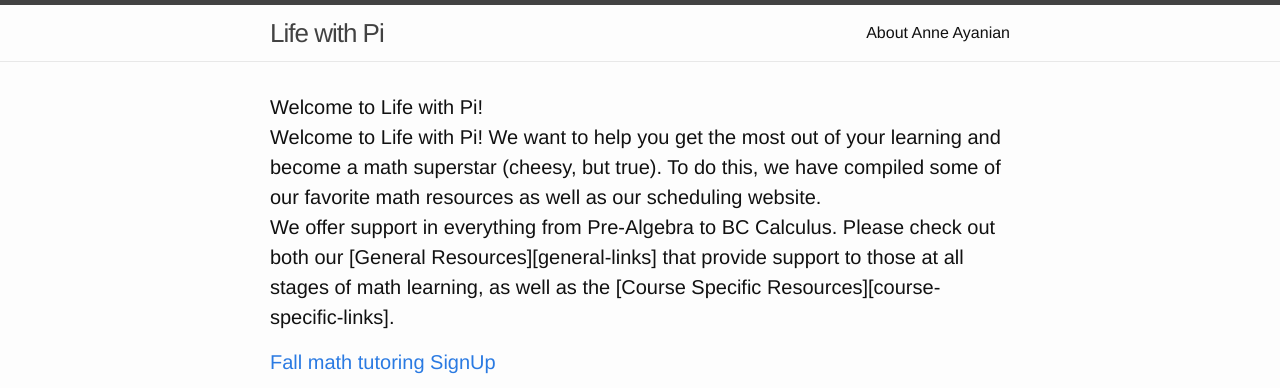
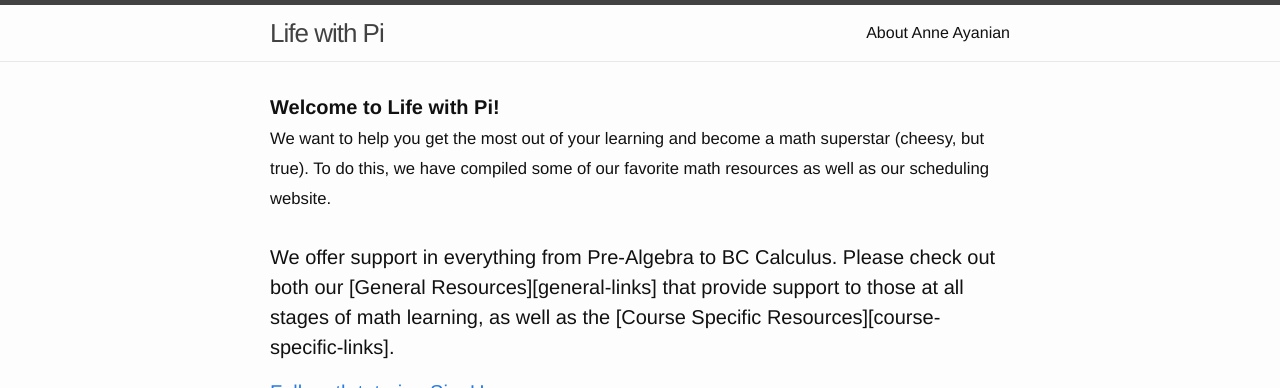
Before and after one commit to cayanian/cayanian.github.io, a Jekyll site: the page built from index.html, in a window 1280 px wide, cut to the strip 0-388 px from the top of the page. Built offline with Jekyll 4.4.1, drawn with Linux system fonts in a browser that asks for light colours.

Commit message:
Update index.html

```diff
--- a/index.html
+++ b/index.html
@@ -4,9 +4,12 @@ layout: default
 
 <div class="home">
 
-  <h1 class="page-heading">Welcome to Life with Pi!
-    <p>
-      Welcome to Life with Pi! We want to help you get the most out of your learning and become a math superstar (cheesy, but true). To do this, we have compiled some of our favorite math resources as well as our scheduling website.
+  <h1 class="page-heading">
+    <b>Welcome to Life with Pi!</b>
+    <p><small>
+      We want to help you get the most out of your learning and become a math superstar (cheesy, but true). To do this, we have compiled some of our favorite math resources as well as our scheduling website.
+      </small>
+      <br />
       <br />
       We offer support in everything from Pre-Algebra to BC Calculus. Please check out both our [General Resources][general-links] that provide support to those at all stages of math learning, as well as the [Course Specific Resources][course-specific-links].
     </p>
```
